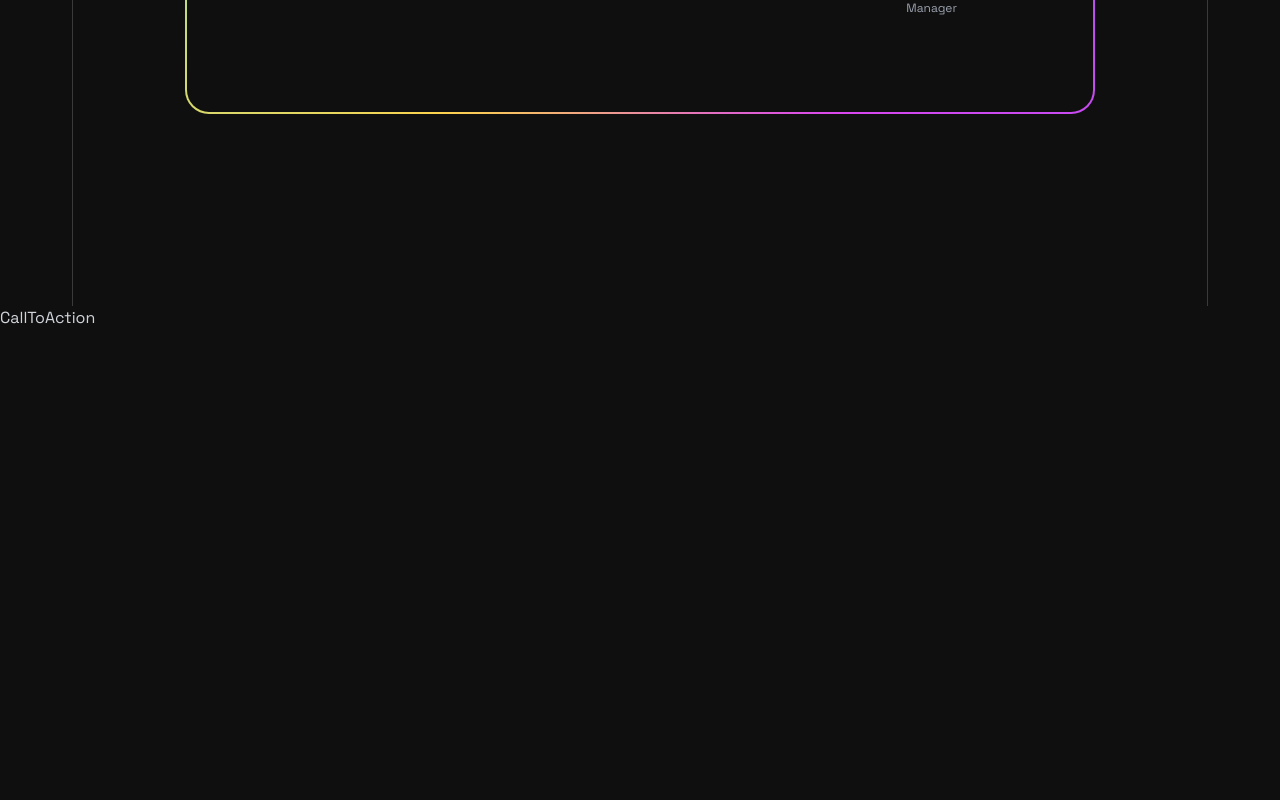
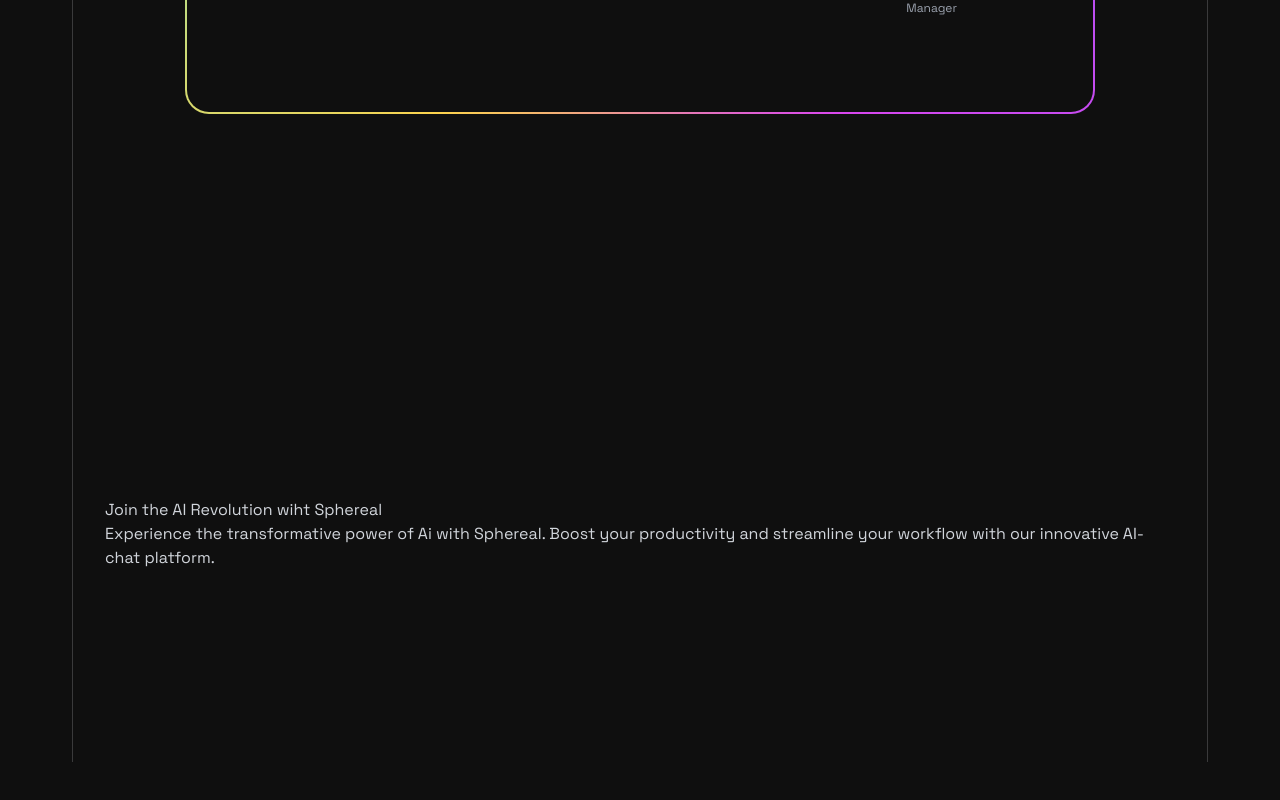
Before and after one commit to Jisap/next14-futuristicAiSaaS-landinPage, a Next.js app: page / in a window 1280 px wide. Shown: the part 4420-5220 px from the top of the page. Before the commit the page ends 4750 px from the top, so only its background shows below. Built offline with nearby package versions, Linux system fonts and the light colour scheme.

Commit message:
callToAction

```diff
--- a/src/sections/CallToAction.tsx
+++ b/src/sections/CallToAction.tsx
@@ -1,5 +1,23 @@
+import { SectionBorder } from "@/components/SectionBorder";
+import { SectionContent } from "./SectionContent";
+
+
 export const CallToAction = () => {
-  return <section>CallToAction</section>;
+  return (
+    <section className="pb-[1000px]">
+      <div className="container">
+        <SectionBorder>
+          <SectionContent>
+            <h2>Join the AI Revolution wiht Sphereal</h2>
+            <p>
+              Experience the transformative power of Ai with Sphereal. Boost your productivity and
+              streamline your workflow with our innovative AI-chat platform.
+            </p>
+          </SectionContent>
+        </SectionBorder>
+      </div>
+    </section>
+  )
 };
 
 export default CallToAction;
```
